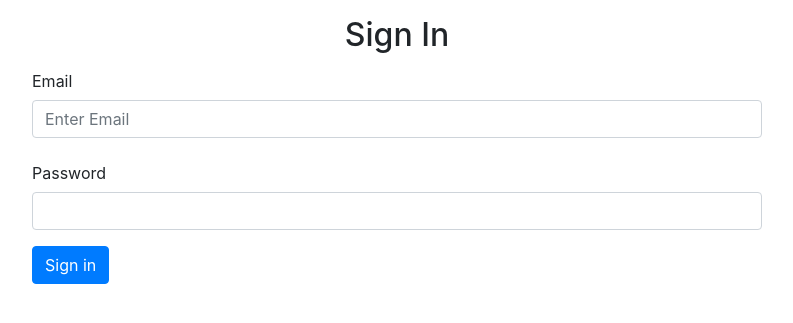
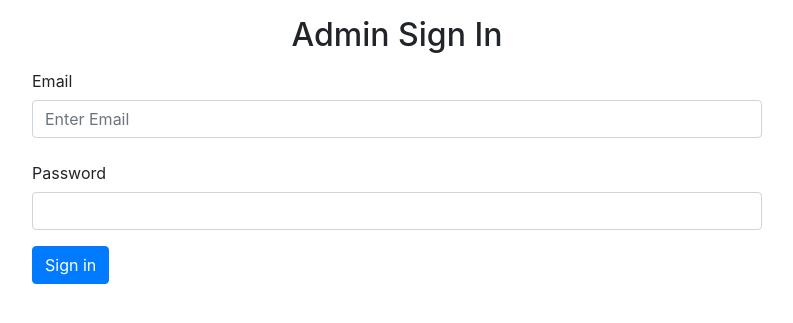
Before and after one commit to Hasanul-Bari/Doctors-corner, a PHP site: page /signinAdmin.php in a window 1280 px wide. Shown: the part 74-397 px from the top of the page, without its empty margins (243-1036 px from the left). Run offline with PHP 8.4, Linux system fonts and the light colour scheme.

Commit message:
Update signinAdmin.php

```diff
--- a/signinAdmin.php
+++ b/signinAdmin.php
@@ -67,7 +67,7 @@
   <link href="https://fonts.googleapis.com/css2?family=Roboto:ital,wght@0,100;0,300;0,400;0,500;0,700;0,900;1,100;1,300;1,400;1,500;1,700;1,900&display=swap" rel="stylesheet">
 
 
-  <title>Sign In</title>
+  <title>Admin Sign In</title>
 </head>
 
 <body>
@@ -122,7 +122,7 @@
 
       <div class="row text-center mt-3">
         <div class="col-md-12">
-          <h2>Sign In</h2>
+          <h2>Admin Sign In</h2>
           <?php
               if ( isset($_SESSION["error"]) ) {
                   echo('<p style="color: red;">'.htmlentities($_SESSION["error"])."</p>\n");
```
